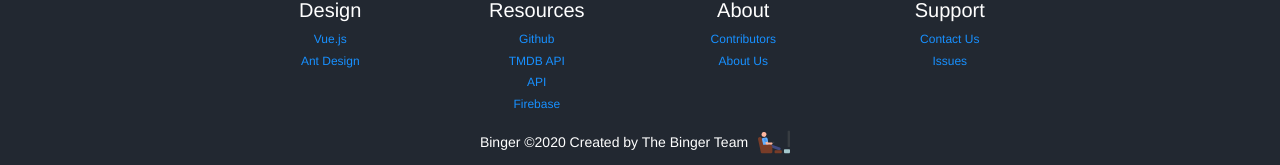
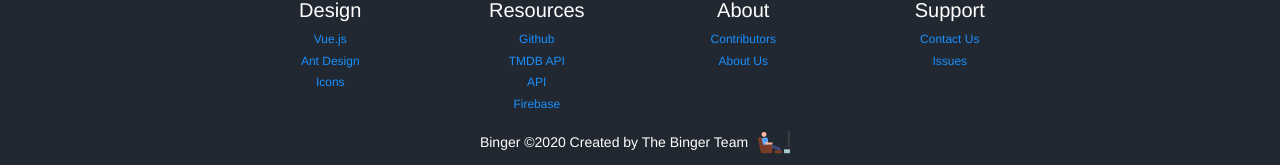
Before and after one commit to ShinValor/Binger, a Vue app in the folder app/: page / in a window 1280 px wide. Shown: the part 3769-3934 px from the top of the page. Built offline with nearby package versions, Linux system fonts and the light colour scheme; no server answers.

Commit message:
added icon footer

```diff
--- a/app/src/components/Footer.vue
+++ b/app/src/components/Footer.vue
@@ -9,6 +9,9 @@
             </p>
             <p class="content">
               <a href="https://ant.design/">Ant Design</a>
+            </p>
+            <p class="content">
+              <a href="https://www.antdv.com/components/icon/">Icons</a>
             </p>
         </div>
         <div class="item1">
```
